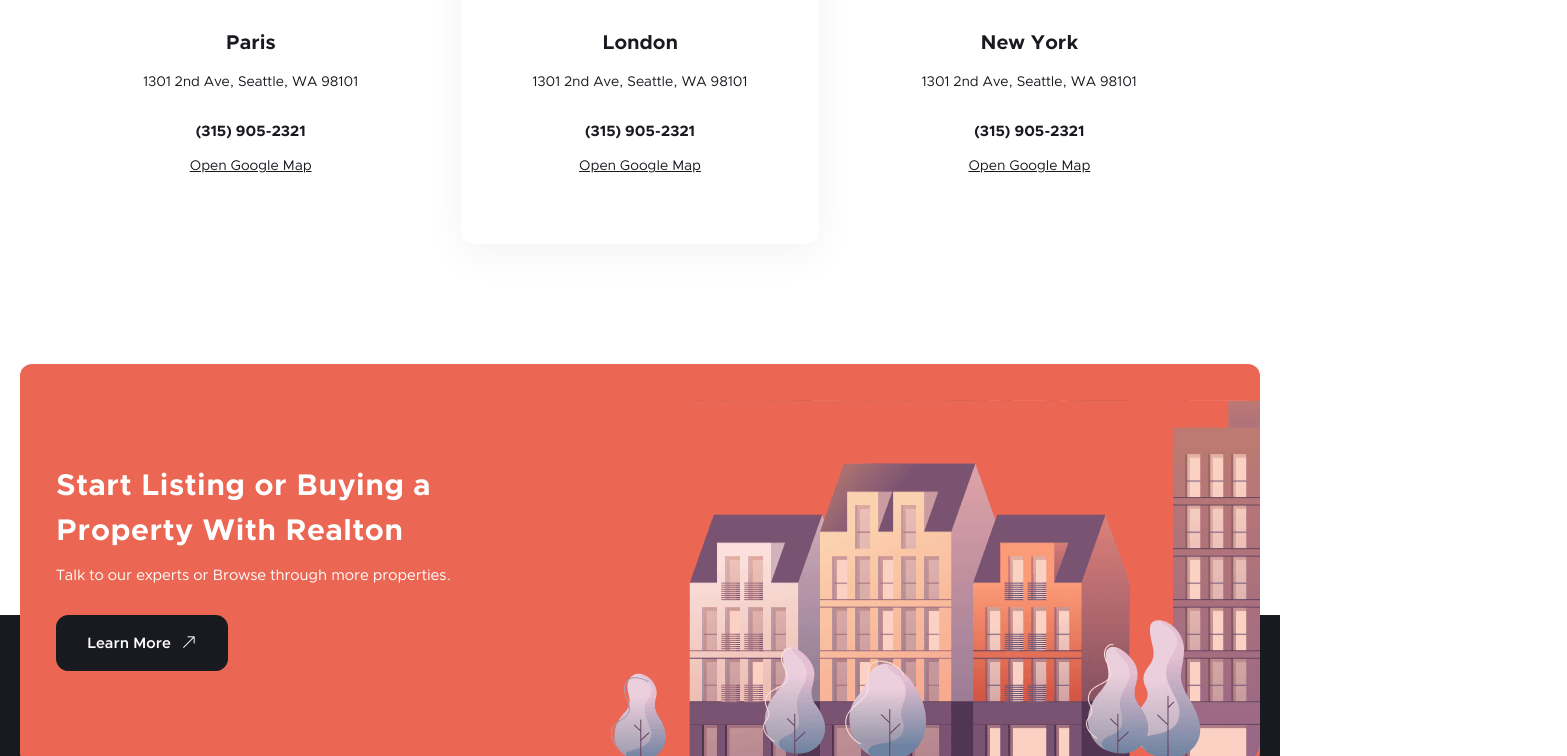
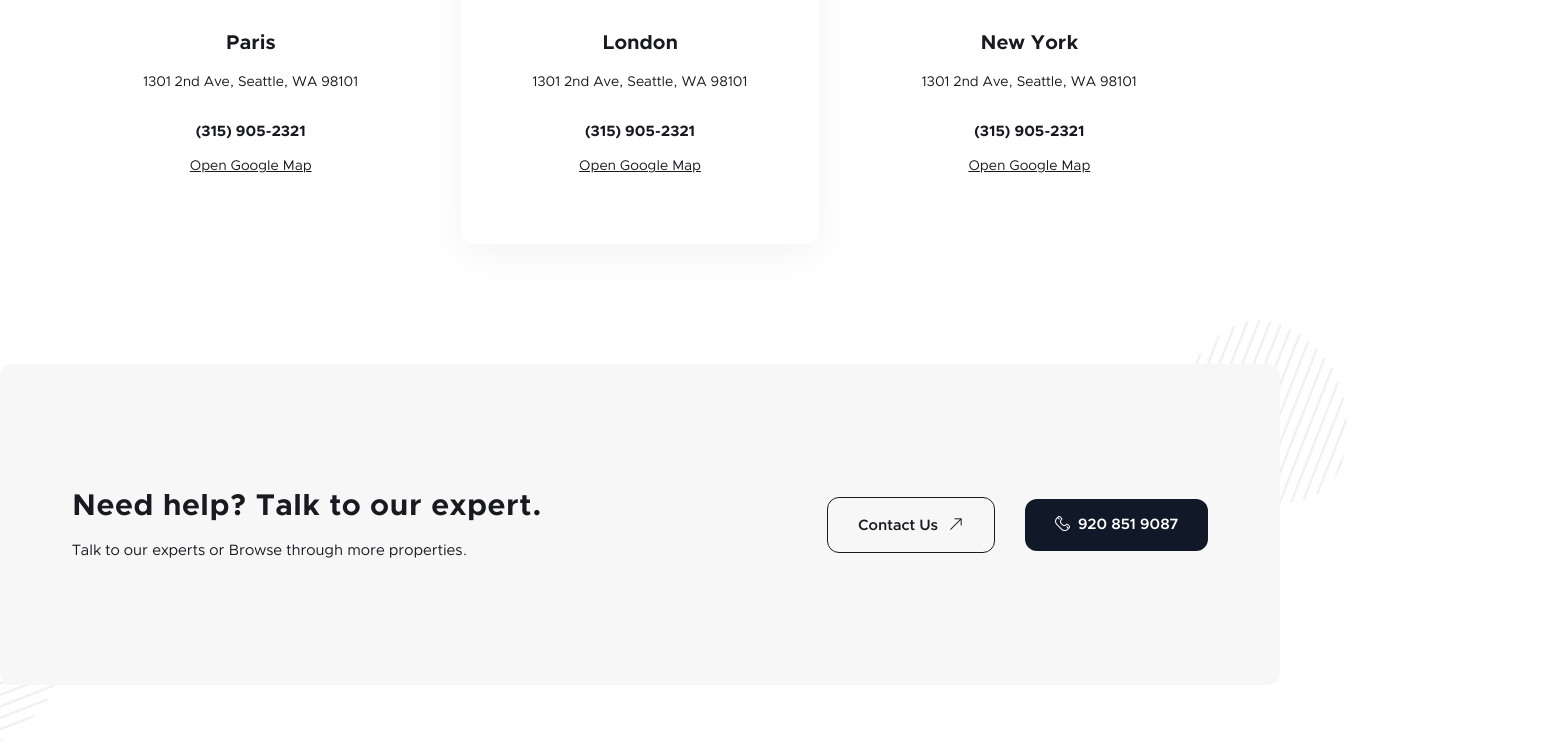
Before and after one commit to jmcamposdev/shareLive, a React (Vite) app in the folder frontend/: page /contact in a window 1280 px wide. Shown: the part 1300-2056 px from the top of the page, 1567 px wide, since content can reach past the window. Built offline with nearby package versions, Linux system fonts and the light colour scheme.

Commit message:
Add BoxContact Component
A contact box component was created and added to contact

```diff
--- /dev/null
+++ b/frontend/src/components/common/needHelpBox/NeedHelpBox.jsx
@@ -0,0 +1,34 @@
+import circulo from '../../../assets/vectors/greyPatternCircle.svg'
+
+const NeedHelpBox = () => {
+  return (
+    <section className='our-cta pt-0'>
+      <div className='cta-banner bgc-f7 mx-auto maxw1600 pt120 pb120 pt60-md pb60-md bdrs12 relative mx20-lg'>
+        <div class='img-box-5 !right-[-215px] !top-[-176px]'>
+          <img className='img-1 spin-right' src={circulo} alt='' />
+        </div>
+        <div class='img-box-6 !left-[-211px] !bottom-[-185px]'>
+          <img className='img-1 spin-left' src={circulo} alt='' />
+        </div>
+        <div className='container mx-auto sm:px-4'>
+          <div className='flex flex-wrap  items-center'>
+            <div className='lg:w-3/5 pr-4 pl-4 xl:w-1/2 wow fadeInLeft' style={{ visibility: 'visible', animationName: 'fadeInLeft' }}>
+              <div className='cta-style1'>
+                <h2 className='cta-title'>Need help? Talk to our expert.</h2>
+                <p className='cta-text mb-0'>Talk to our experts or Browse through more properties.</p>
+              </div>
+            </div>
+            <div className='lg:w-2/5 pr-4 pl-4 xl:w-1/2 wow fadeInRight w-full' data-wow-delay='300ms' style={{ visibility: 'visible', animationDelay: '300ms', animationName: 'fadeInRight' }}>
+              <div className='cta-btns-style1 block sm:flex items-center lg:justify-end'>
+                <a href='page-contact.html' className='ud-btn btn-transparent mr30 mr0-xs'>Contact Us<i className='fal fa-arrow-right-long' /></a>
+                <a href='page-contact.html' className='ud-btn bg-gray-900 text-white hover:bg-gray-900'><span className='flaticon-call vam pe-2 relative top-[2px]' />920 851 9087</a>
+              </div>
+            </div>
+          </div>
+        </div>
+      </div>
+    </section>
+  )
+}
+
+export default NeedHelpBox
--- a/frontend/src/pages/WebPages/Contact/Contact.jsx
+++ b/frontend/src/pages/WebPages/Contact/Contact.jsx
@@ -1,7 +1,12 @@
 import WebLayout from '../../../layout/WebLayout'
+
+import vector from '../../../assets/vectors/verticalMesh.svg'
+
 import Paris from '../../../assets/vectors/paris.svg'
 import London from '../../../assets/vectors/london.svg'
 import NewYork from '../../../assets/vectors/newYork.svg'
+
+import NeedHelpBox from '../../../components/common/needHelpBox/NeedHelpBox'
 
 function Contact () {
   return (
@@ -120,6 +125,8 @@ function Contact () {
         </section>
         {/* End Our Contact Form */}
 
+        <img className='absolute top-[750px] scale-x-[-1]' src={vector} />
+
         {/* Visit our Office */}
         <section className='pt0 pb90 pb10-md'>
           <div className='container'>
@@ -155,7 +162,7 @@ function Contact () {
                   </div>
                 </div>
               </div>
-              <div className='sm:w-1/2 pr-4 pl-4 lg:w-1/3 pr-4 pl-4 grow'>
+              <div className='sm:w-1/2 pr-4 pl-4 lg:w-1/3 grow'>
                 <div className='iconbox-style8 text-center active'>
                   <div className='icon'>
                     <img src={London} alt='London' style={{ height: '120px', width: '120px', display: 'inline' }} />
@@ -170,7 +177,7 @@ function Contact () {
                   </div>
                 </div>
               </div>
-              <div className='sm:w-1/2 pr-4 pl-4 lg:w-1/3 pr-4 pl-4 sm:grow-0 grow'>
+              <div className='sm:w-1/2 lg:w-1/3 pr-4 pl-4 sm:grow-0 grow'>
                 <div className='iconbox-style8 text-center'>
                   <div className='icon'>
                     <img src={NewYork} alt='New York' style={{ height: '120px', width: '120px', display: 'inline' }} />
@@ -192,7 +199,7 @@ function Contact () {
         {/* End Visit our Office */}
 
         {/* Our CTA */}
-        {/* <CallToActions /> */}
+        <NeedHelpBox />
         {/* Our CTA */}
       </WebLayout>
     </div>
```
